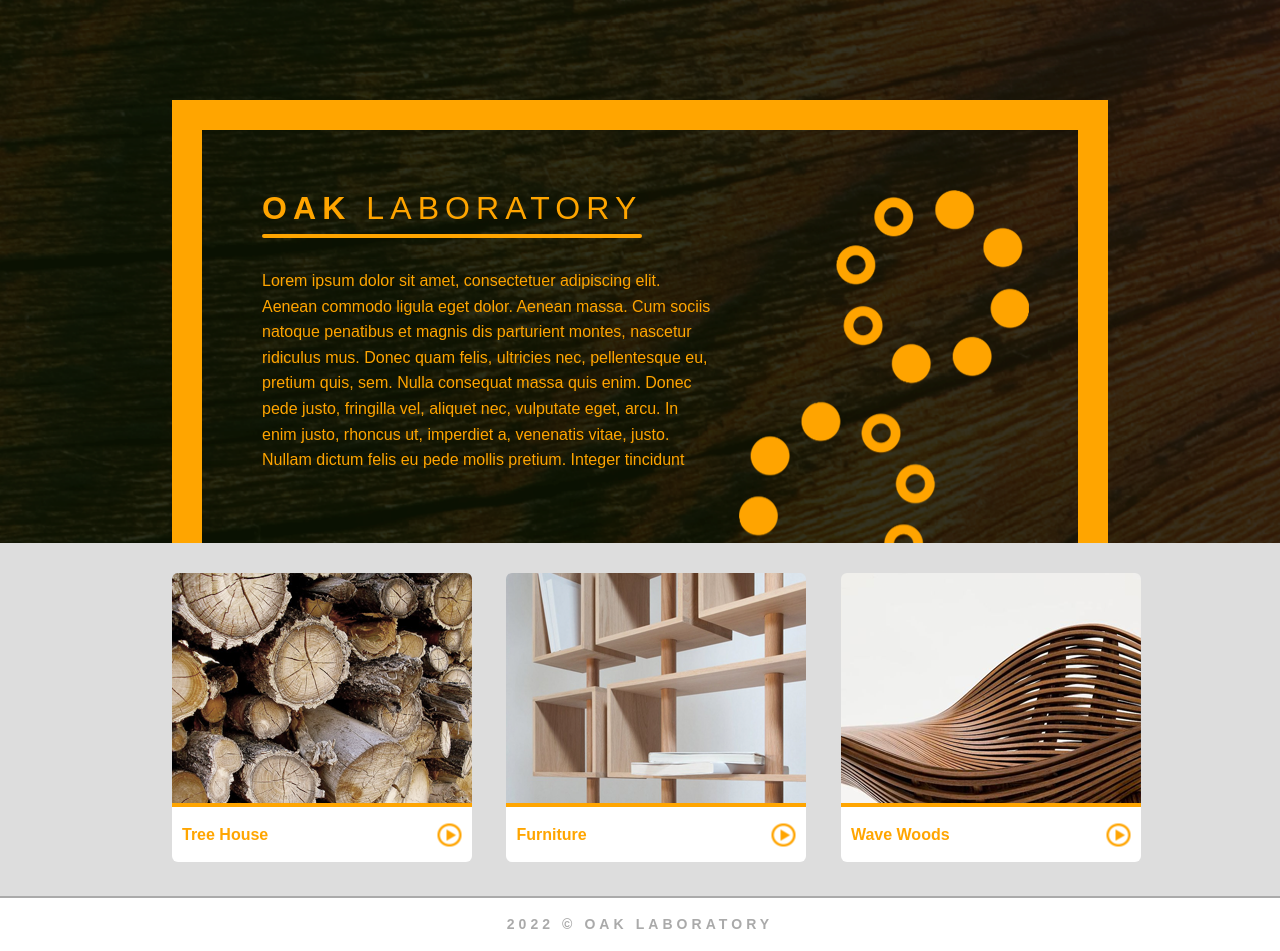
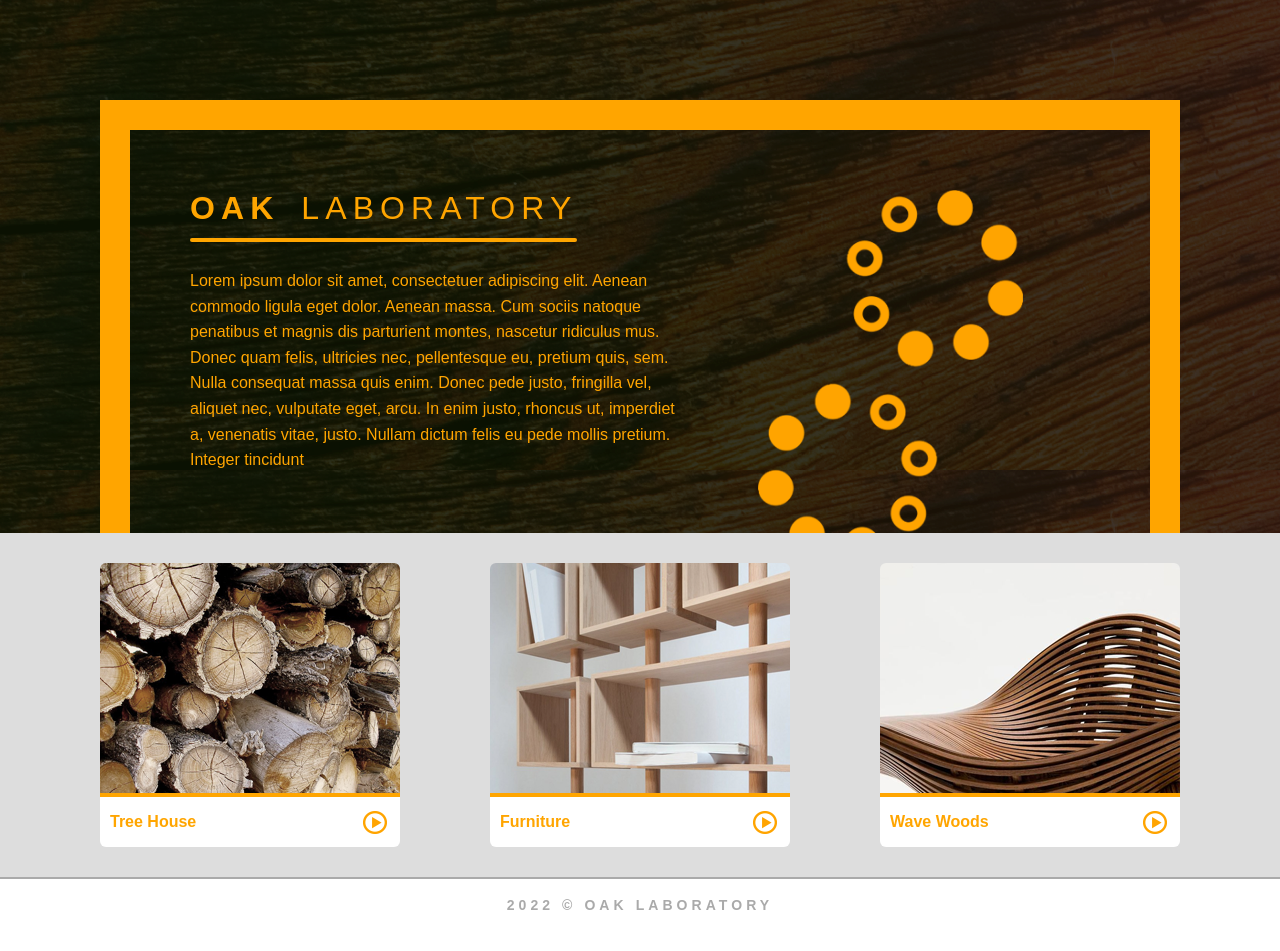
Before and after one commit to codingaring/VimCamp, a plain HTML site: page task/2week/wood2/index.html in a window 1280 px wide. Drawn offline with Linux system fonts and the light colour scheme.

Commit message:
3week_flex-world 1st

```diff
--- a/task/2week/wood2/index.html
+++ b/task/2week/wood2/index.html
@@ -10,7 +10,9 @@
 <body>
   <main class="main">
     <header class="header">
-      <h1 class="header-title"><span class="bold">OAK</span> LABORATORY</h1>
+      <div class="header-layout">
+        <div class="header-contentBox">
+          <h1 class="header-title"><span class="bold">OAK</span>LABORATORY</h1>
           <p class="header-content">Lorem ipsum dolor sit amet, consectetuer adipiscing elit. Aenean commodo ligula eget
             dolor. Aenean massa.
             Cum
@@ -19,21 +21,28 @@
             nec, pellentesque eu, pretium quis, sem. Nulla consequat massa quis enim. Donec pede justo, fringilla vel,
             aliquet nec, vulputate eget, arcu. In enim justo, rhoncus ut, imperdiet a, venenatis vitae, justo. Nullam
             dictum felis eu pede mollis pretium. Integer tincidunt</p>
+        </div>
+      </div>
     </header>
     <section class="card-list">
+      <div class="card-list-layout">
         <div class="card"><img class="card-img" src="./images/type-a.png" alt="tree house" />
           <div class="card-info">
             <p class="card-title">Tree House</p>
+            <button type="button" class="card-btn"><img src="./images/play.png" alt="card-button" /></button>
           </div>
         </div>
         <div class="card"><img class="card-img" src="./images/type-b.png" alt="furniture" />
           <div class="card-info">
             <p class="card-title">Furniture</p>
+            <button type="button" class="card-btn"><img src="./images/play.png" alt="card-button" /></button>
           </div>
         </div>
         <div class="card"><img class="card-img" src="./images/type-c.png" alt="wave woods" />
           <div class="card-info">
             <p class="card-title">Wave Woods</p>
+            <button type="button" class="card-btn"><img src="./images/play.png" alt="card-button" /></button>
+          </div>
         </div>
       </div>
 
--- a/task/2week/wood2/style/reset.css
+++ b/task/2week/wood2/style/reset.css
@@ -19,3 +19,9 @@ img {
 p {
   margin: 0;
 }
+
+button {
+  border : none;
+  background-color :rgba(0,0,0,0);
+  padding : 0;
+}
--- a/task/2week/wood2/style/style.css
+++ b/task/2week/wood2/style/style.css
@@ -5,127 +5,122 @@ body {
 }
 
 .header {
-  position: relative;
-  background-image: url("../images/header-bg.png");
-  background-repeat: no-repeat;
-  background-size: cover;
-  padding: 190px 262px 0;
-  color: #ffa500;
-  display: grid;
-  grid-template-columns: 60% 40%;
-  grid-template-rows: auto;
-  column-gap: 17px;
+  background-image : url("../images/header-bg.png");
+  padding : 100px 20px 0 20px;
+
 }
 
-/** header-border */
-.header::before {
-  content: "";
-  border: 30px solid #ffa500;
-  border-bottom: none;
-  position: absolute;
-  top: 100px;
-  left: 172px;
-  right: 172px;
-  bottom: 0;
+.header-layout {
+  margin : 0 auto;
+  border : 30px solid #ffa500;
+  border-bottom : none;
+  padding : 60px 60px 0;
+  max-width : 900px;
+  display : flex;
+  gap : 14px;
 }
 
-/** circle-image */
-.header::after {
-  content: "";
-  min-width: 290px;
-  min-height: 308px;
-  background-image: url("../images/container-bg.png");
-  background-repeat: no-repeat;
-  background-position-x: center;
-  grid-area: 1 / 2 / 3 / 3;
+/** header container-bg */
+.header-layout::after {
+  content : "";
+  background-image : url("../images/container-bg.png");
+  background-position: center;
+  background-repeat : no-repeat;
+  background-size :contain;
+  flex-basis : 45%;
+}
+
+.header-contentBox {
+  display : flex;
+  flex-direction : column;
+  gap : 41px;
+  padding-bottom : 90px;
+  flex-basis : 55%;
 }
 
 .header-title {
-  position: relative;
+  position : relative;
+  color: #FFA500;
   font-size: 32px;
-  font-weight: 400;
   letter-spacing: 6.08px;
-  width: fit-content;
-  margin-bottom: 41px;
-  grid-area: 1 / 1 / 2 / 2;
+  font-weight : 400;
+  display : flex;
+  gap : 22px;
+  width : fit-content; /** flex-basis로 하면 안됨 */
 }
 
-/** text-underline */
 .header-title::after {
-  content: "";
-  position: absolute;
-  min-width: 100%;
-  min-height: 4px;
-  background-color: #ffa500;
-  border-radius: 12px;
-  bottom: -11px;
-  left: 0;
+  content : "";
+  position : absolute;
+  min-width : 100%;
+  background-color:#FFA500;
+  height:4px;
+  border-radius : 12px;
+  top : 48px;
 }
 
 .bold {
-  font-weight: 700;
+  font-weight : 700;
 }
 
 .header-content {
-  grid-area: 2 / 1 / 3 / 2;
-  padding-bottom: 70px;
+  color: #FFA500;
   line-height: 160%;
 }
 
 /** card-list */
 .card-list {
-  background-color: #ddd;
-  padding: 30px 172px 0;
-  overflow-x: auto;
-  text-align: center;
-  white-space: nowrap;
+  position : relative;
+  background-color : #ddd;
+  padding : 30px 20px 30px 20px;
+  z-index : 2;
+  margin-top : -30px;
+}
+
+.card-list-layout {
+  margin : 0 auto;
+  display : flex;
+  justify-content: space-between;
+  align-items: center;
+  max-width : 1080px;
+  gap : 30px;
 }
 
 .card {
-  border-radius: 6px;
+  border-radius : 6px;
   overflow: hidden;
-  min-width: 300px;
-  display: inline-block;
-  margin-right: 30px;
-  margin-bottom: 30px;
 }
 
 .card-img {
-  border-bottom: 4px solid #ffa500;
-  width: 100%;
+  border-bottom : 4px solid #FFA500;
 }
 
 .card-info {
-  background-color: #fff;
-  padding: 15px 10px;
+  background-color : white;
+  padding-left : 10px;
+  display : flex;
+  justify-content: space-between;
+  align-items : center;
 }
 
 .card-title {
-  color: #ffa500;
+  color: #FFA500;
   font-weight: 700;
-  line-height: 160%; /* 25.6px */
-  display: flex;
-  justify-content: space-between;
-  align-items: center;
+  line-height: 160%;
 }
 
-.card-title::after {
-  content: "";
-  min-width: 25px;
-  min-height: 25px;
-  background-image: url("../images/play.png");
-  background-position: center;
-  cursor: pointer;
+.card-btn {
+  flex-basis : 50px;
 }
 
 /** footer */
 .footer {
-  color: #aaa;
+  border-top : 2px solid #aaa;
+  color: #AAA;
   text-align: center;
   font-size: 14px;
   font-weight: 700;
   line-height: 160%;
   letter-spacing: 4.06px;
-  border-top: 2px solid #aaa;
-  padding: 15px;
+  padding : 15px;
 }
```
Also changed, not shown: 1 other file. Lines whose indentation alone changed are shown as unchanged.
